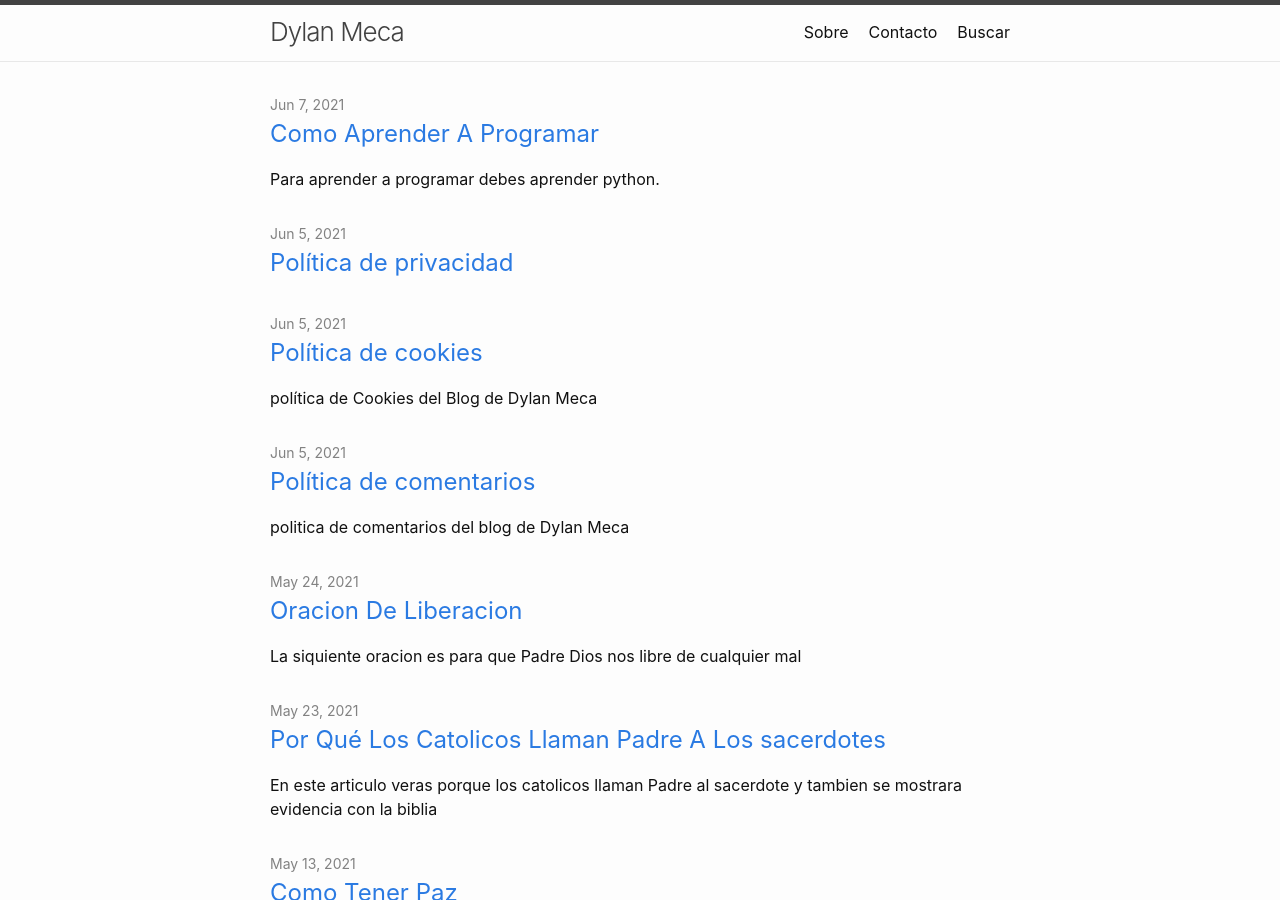
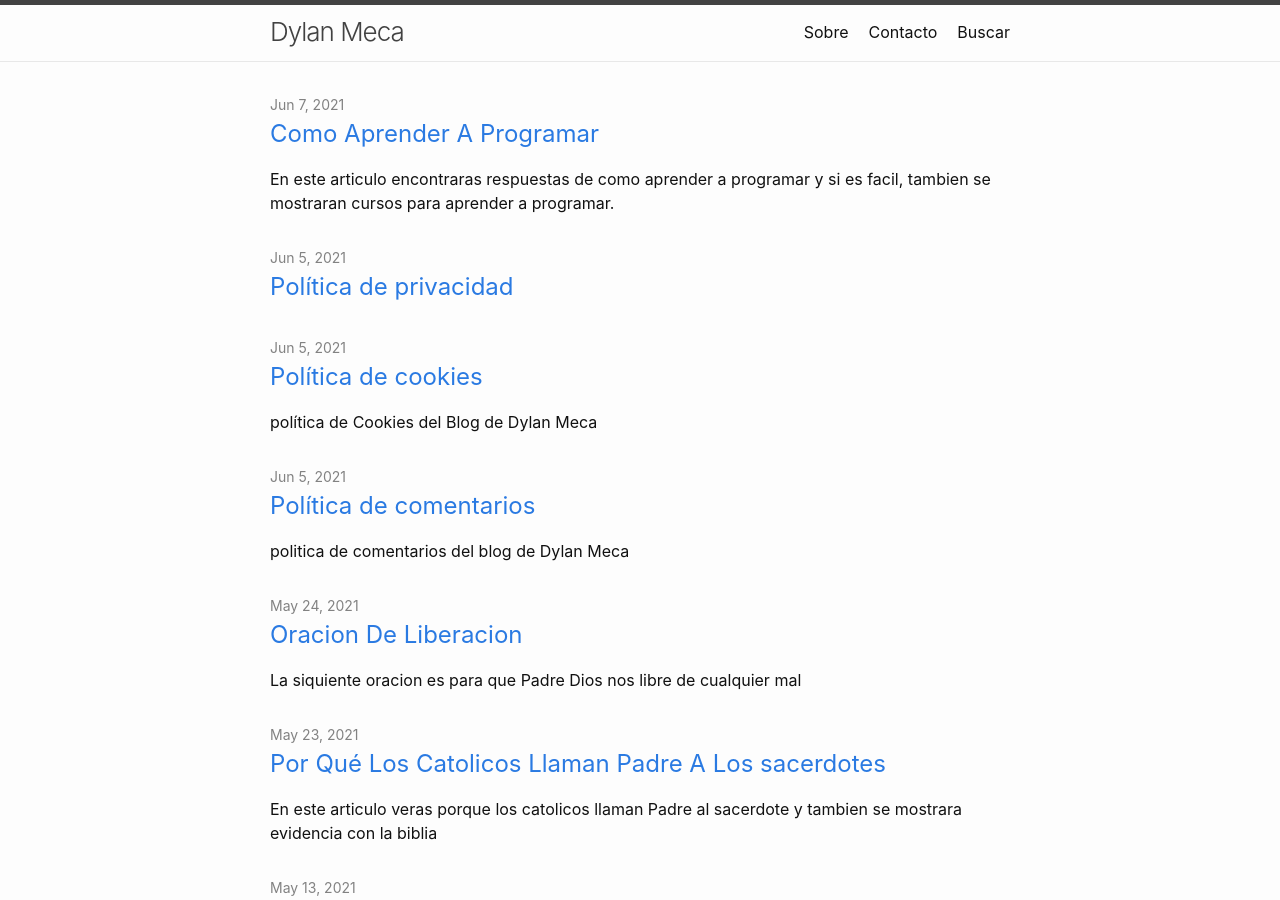
Before and after one commit to dylanmeca/dylanmeca.github.io, a Jekyll site: the page built from index.md, in a window 1280 px wide and 900 px high. Built offline with Jekyll 4.4.1, drawn with Linux system fonts in a browser that asks for light colours.

Commit message:
Update 2021-06-07-Como-aprender-a-programar.md

```diff
--- a/_posts/2021-06-07-Como-aprender-a-programar.md
+++ b/_posts/2021-06-07-Como-aprender-a-programar.md
@@ -1,6 +1,6 @@
 ---
 layout: post1
-description: Para aprender a programar debes aprender python.
+description: En este articulo encontraras respuestas de como aprender a programar y si es facil, tambien se mostraran cursos para aprender a programar.
 keywords:
     - aprender a programar
     - aprender
```
